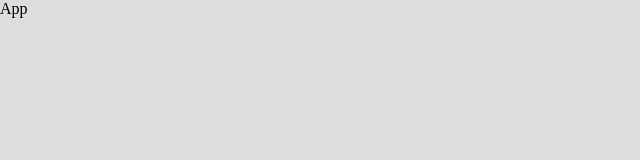
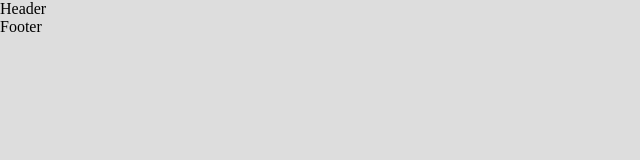
Before and after one commit to behroozebrazi/Full-Stack-Market-Application, a React (Create React App) app: page / in a window 1280 px wide. Shown: the top 160 px of the page, without its empty margins (0-640 px from the left). Built offline with nearby package versions, Linux system fonts and the light colour scheme.

Commit message:
add Header.js Footer.js

```diff
--- a/src/App.js
+++ b/src/App.js
@@ -1,10 +1,15 @@
 import React from 'react'
+import Header from './components/Header/Header'
+import Footer from './components/Footer/Footer'
 import './App.css'
 
 
 const App = () => {
   return (
-    <div>App</div>
+    <div>
+      <Header />
+      <Footer />
+    </div>
   )
 }
 
--- /dev/null
+++ b/src/components/Footer/Footer.js
@@ -0,0 +1,9 @@
+import React from 'react'
+
+const Footer = () => {
+  return (
+    <div>Footer</div>
+  )
+}
+
+export default Footer
--- /dev/null
+++ b/src/components/Header/Header.js
@@ -0,0 +1,9 @@
+import React from 'react'
+
+const Header = () => {
+  return (
+    <div>Header</div>
+  )
+}
+
+export default Header
```
Also changed, not shown: src/components/Footer/Footer.css (added), src/components/Header/Header.css (added).
